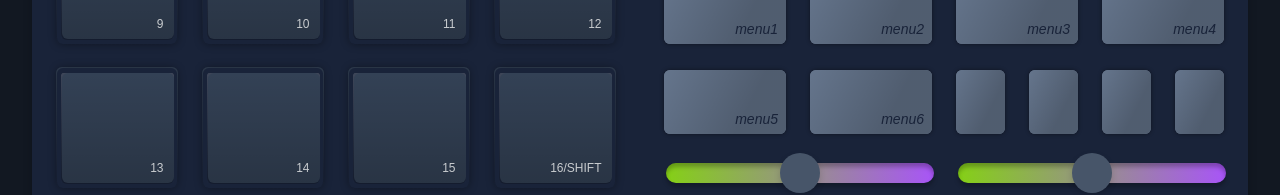
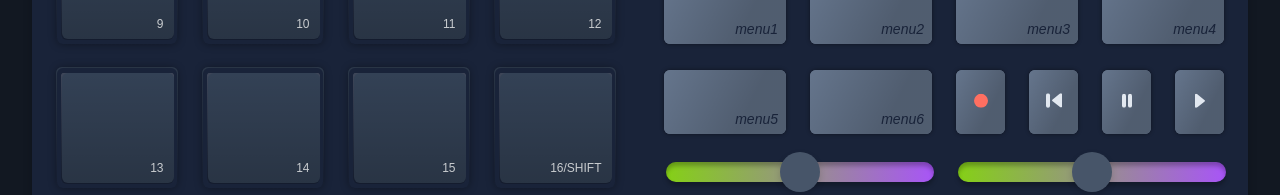
Before and after one commit to masa-sumimoto/suuumin-sampler-ui, a React (Create React App) app: page / in a window 1280 px wide. Shown: the part 484-679 px from the top of the page. Built offline with nearby package versions, Linux system fonts and the light colour scheme.

Commit message:
Change 4 menu btn as timeline btn

```diff
--- a/src/components/MenuBtns.tsx
+++ b/src/components/MenuBtns.tsx
@@ -1,6 +1,11 @@
 import React from "react";
 
 import MenuBtn from "./MenuBtn";
+import TimelineBtn from "./TimelineBtn";
+
+// icons
+import iconPausePlay from "../images/icon-timeline-btn-pause-play.svg";
+import IconTimelineBtnPausePlay from "../icons/IconTimelineBtnPausePlay";
 
 const Menus = () => {
   return (
@@ -27,16 +32,16 @@ const Menus = () => {
           <MenuBtn label="menu6" />
         </div>
         <div className="app-col-1dot5">
-          <div className="menu-btn"></div>
+          <TimelineBtn role="rec" />
         </div>
         <div className="app-col-1dot5">
-          <div className="menu-btn"></div>
+          <TimelineBtn role="back" />
         </div>
         <div className="app-col-1dot5">
-          <div className="menu-btn"></div>
+          <TimelineBtn role="pause" />
         </div>
         <div className="app-col-1dot5">
-          <div className="menu-btn"></div>
+          <TimelineBtn role="play" />
         </div>
       </div>
     </div>
--- /dev/null
+++ b/src/components/TimelineBtn.tsx
@@ -0,0 +1,31 @@
+import React, { ReactNode, ReactElement } from "react";
+
+import IconTimelineBtnBack from "../icons/IconTimelineBtnBack";
+import IconTimelineBtnPause from "../icons/IconTimelineBtnPause";
+import IconTimelineBtnPausePlay from "../icons/IconTimelineBtnPausePlay";
+import IconTimelineBtnPlay from "../icons/IconTimelineBtnPlay";
+import IconTimelineBtnRec from "../icons/IconTimelineBtnRec";
+import IconTimelineBtnStop from "../icons/IconTimelineBtnStop";
+
+import "../scss/timeline-btn.scss";
+
+type Props = {
+  role?: string;
+};
+
+const TimelineBtn: React.FC<Props> = ({ role }) => {
+  return (
+    <button className="timeline-btn">
+      <span className="timeline-btn__icon-wrap">
+        {role === "back" && <IconTimelineBtnBack />}
+        {role === "pause" && <IconTimelineBtnPause />}
+        {role === "pause-play" && <IconTimelineBtnPausePlay />}
+        {role === "play" && <IconTimelineBtnPlay />}
+        {role === "rec" && <IconTimelineBtnRec />}
+        {role === "stop" && <IconTimelineBtnStop />}
+      </span>
+    </button>
+  );
+};
+
+export default TimelineBtn;
--- /dev/null
+++ b/src/icons/IconTimelineBtnBack.tsx
@@ -0,0 +1,18 @@
+import React from "react";
+
+const IconTimelineBtnBack = () => {
+  return (
+    <svg
+      width="16"
+      height="15"
+      viewBox="0 0 16 15"
+      fill="#E2E8F0"
+      xmlns="http://www.w3.org/2000/svg"
+    >
+      <path d="M2 0C0.895431 0 0 0.895431 0 2V12.2912C0 13.3958 0.895431 14.2912 2 14.2912C3.10457 14.2912 4 13.3958 4 12.2912V2C4 0.895431 3.10457 0 2 0Z" />
+      <path d="M16 13.0566V0.943376C16 0.104612 14.7227 -0.315477 13.9757 0.277656L6.34729 6.33429C5.88424 6.70194 5.88424 7.29808 6.34729 7.66573L13.9757 13.7224C14.7227 14.3155 16 13.8954 16 13.0566Z" />
+    </svg>
+  );
+};
+
+export default IconTimelineBtnBack;
--- /dev/null
+++ b/src/icons/IconTimelineBtnPause.tsx
@@ -0,0 +1,18 @@
+import React from "react";
+
+const IconTimelineBtnPause = () => {
+  return (
+    <svg
+      width="10"
+      height="14"
+      viewBox="0 0 10 14"
+      fill="#E2E8F0"
+      xmlns="http://www.w3.org/2000/svg"
+    >
+      <rect width="4" height="14" rx="2" />
+      <rect x="6" width="4" height="14" rx="2" />
+    </svg>
+  );
+};
+
+export default IconTimelineBtnPause;
--- /dev/null
+++ b/src/icons/IconTimelineBtnPausePlay.tsx
@@ -0,0 +1,27 @@
+import React from "react";
+
+const IconTimelineBtnPausePlay = () => {
+  return (
+    <svg
+      width="33"
+      height="16"
+      viewBox="0 0 33 16"
+      fill="#E2E8F0"
+      xmlns="http://www.w3.org/2000/svg"
+    >
+      <path d="M25 14.0566V1.94336C25 1.10459 26.0141 0.68455 26.6072 1.27763L32.6638 7.33427C33.0315 7.70192 33.0315 8.29806 32.6638 8.66571L26.6072 14.7223C26.0141 15.3155 25 14.8954 25 14.0566Z" />
+      <rect y="1" width="4" height="14" rx="2" />
+      <rect x="6" y="1" width="4" height="14" rx="2" />
+      <rect
+        x="18.5432"
+        y="0.740189"
+        width="4"
+        height="14"
+        rx="2"
+        transform="rotate(20.2249 18.5432 0.740189)"
+      />
+    </svg>
+  );
+};
+
+export default IconTimelineBtnPausePlay;
--- /dev/null
+++ b/src/icons/IconTimelineBtnPlay.tsx
@@ -0,0 +1,17 @@
+import React from "react";
+
+const IconTimelineBtnPlay = () => {
+  return (
+    <svg
+      width="10"
+      height="14"
+      viewBox="0 0 10 14"
+      fill="#E2E8F0"
+      xmlns="http://www.w3.org/2000/svg"
+    >
+      <path d="M0 13.0566V0.943355C0 0.104591 1.27729 -0.31545 2.02429 0.277635L9.65271 6.33427C10.1158 6.70192 10.1158 7.29806 9.65271 7.66571L2.02429 13.7223C1.27729 14.3155 0 13.8954 0 13.0566Z" />
+    </svg>
+  );
+};
+
+export default IconTimelineBtnPlay;
--- /dev/null
+++ b/src/icons/IconTimelineBtnRec.tsx
@@ -0,0 +1,17 @@
+import React from "react";
+
+const IconTimelineBtnRec = () => {
+  return (
+    <svg
+      width="14"
+      height="14"
+      viewBox="0 0 14 14"
+      fill="#FF6F61"
+      xmlns="http://www.w3.org/2000/svg"
+    >
+      <circle cx="7" cy="7" r="7" />
+    </svg>
+  );
+};
+
+export default IconTimelineBtnRec;
--- /dev/null
+++ b/src/icons/IconTimelineBtnStop.tsx
@@ -0,0 +1,17 @@
+import React from "react";
+
+const IconTimelineBtnStop = () => {
+  return (
+    <svg
+      width="14"
+      height="14"
+      viewBox="0 0 14 14"
+      fill="#E2E8F0"
+      xmlns="http://www.w3.org/2000/svg"
+    >
+      <rect width="14" height="14" rx="2" />
+    </svg>
+  );
+};
+
+export default IconTimelineBtnStop;
--- /dev/null
+++ b/src/scss/timeline-btn.scss
@@ -0,0 +1,54 @@
+@use 'sass:map';
+@use './variables' as *;
+
+.timeline-btn {
+  position: relative;
+  display: inline-block;
+  height: 40px;
+  background-color: $color-slate-500;
+  cursor: pointer;
+  border-radius: 6px;
+  width: 100%;
+  border: none;
+  box-shadow: 0px 0px 4px rgba(0, 0, 0, 0.44);
+
+  @media (min-width: map.get($app-breakpoints, "lg")) {
+    height: 64px;
+  }
+
+  &::before {
+    content: " ";
+    position: absolute;
+    border-radius: 6px;
+    top: 0;
+    left: 0;
+    right: 0;
+    bottom: 0;
+    z-index: 1;
+    background: linear-gradient(
+        116.9deg,
+        rgba(0, 0, 0, 0) 2.63%,
+        rgba(0, 0, 0, 0.2) 66.83%
+      ),
+      $color-slate-500;
+  }
+
+  &:hover::before {
+    background: linear-gradient(
+        116.9deg,
+        rgba(0, 0, 0, 0) 2.63%,
+        rgba(0, 0, 0, 0.26) 50.83%
+      ),
+      $color-slate-500;
+  }
+
+  &__icon-wrap {
+    position: absolute;
+    top: 50%;
+    left: 50%;
+    transform: translate(-50%, -50%);
+    margin: auto;
+    z-index: 2;
+    line-height: 1;
+  }
+}
```
